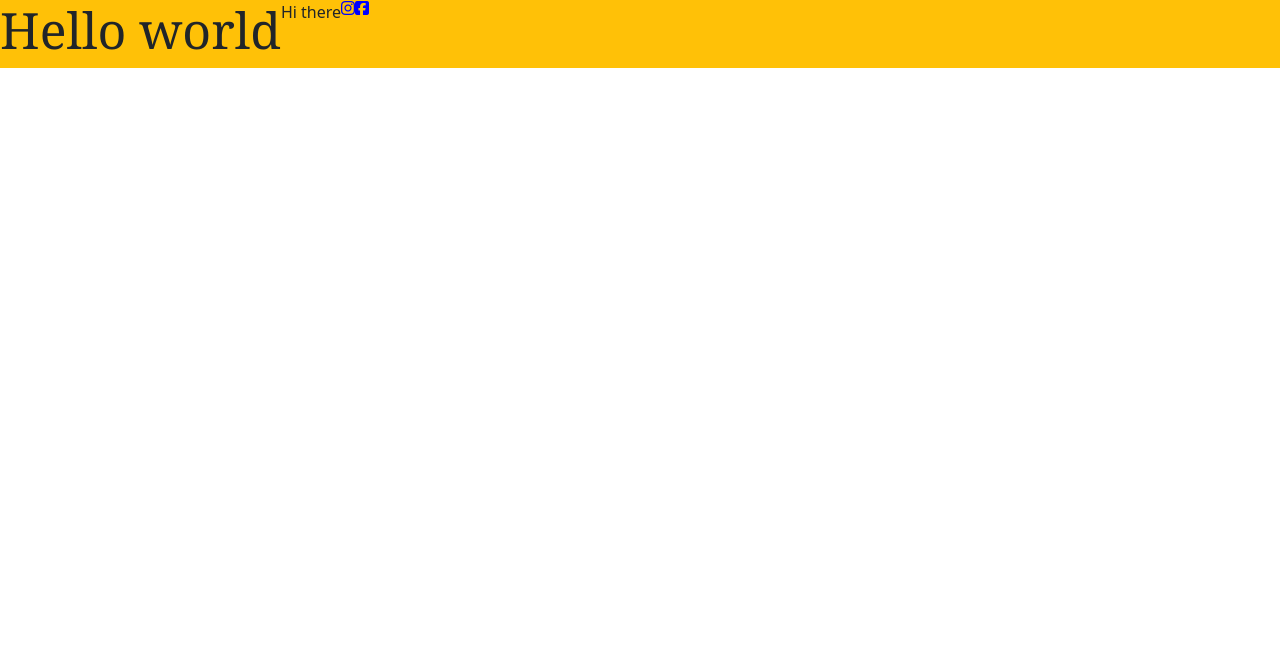
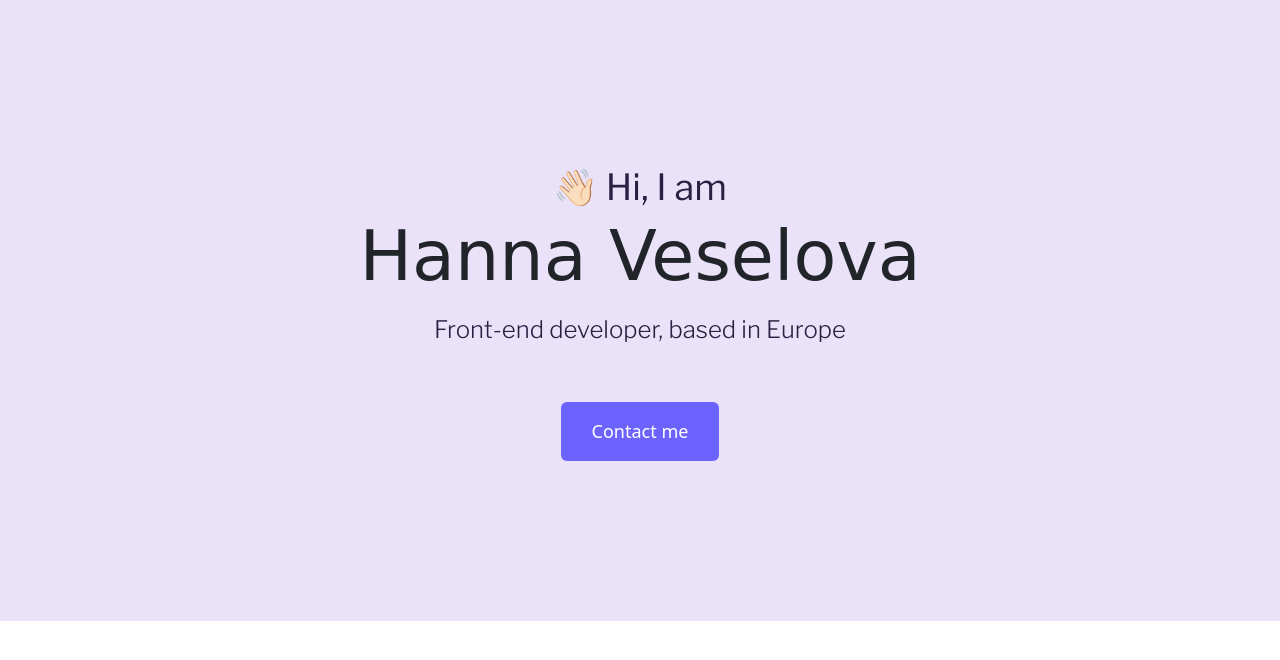
Before and after one commit to boxdigi/Responsive-W4, a plain HTML site: page index.html in a window 1280 px wide. Drawn offline with nearby package versions, Linux system fonts and the light colour scheme; a web font is replaced by a local one.

Commit message:
replaced content

```diff
--- a/index.html
+++ b/index.html
@@ -5,19 +5,28 @@
     <meta charset="UTF-8">
     <meta http-equiv="X-UA-Compatible" content="IE=edge">
     <meta name="viewport" content="width=device-width, initial-scale=1.0">
+    <title>Hanna,front-end develover</title>
     <link href="https://cdn.jsdelivr.net/npm/bootstrap@5.1.3/dist/css/bootstrap.min.css" rel="stylesheet"
         integrity="sha384-1BmE4kWBq78iYhFldvKuhfTAU6auU8tT94WrHftjDbrCEXSU1oBoqyl2QvZ6jIW3" crossorigin="anonymous">
-    <script src="https://kit.fontawesome.com/967e140582.js" crossorigin="anonymous"></script>
+    <link rel="preconnect" href="https://fonts.googleapis.com">
+    <link rel="preconnect" href="https://fonts.gstatic.com" crossorigin>
+    <link
+        href="https://fonts.googleapis.com/css2?family=Averia+Serif+Libre:wght@400;700&family=Libre+Franklin:wght@300;400;700&display=swap"
+        rel="stylesheet">
     <link rel="stylesheet" href="/style/content.css">
-    <title>Document</title>
+    <script src="https://cdn.jsdelivr.net/npm/bootstrap@5.1.3/dist/js/bootstrap.bundle.min.js"
+        integrity="sha384-ka7Sk0Gln4gmtz2MlQnikT1wXgYsOg+OMhuP+IlRH9sENBO0LRn5q+8nbTov4+1p"
+        crossorigin="anonymous"></script>
 </head>
 
 <body>
-    <div class="d-flex bg-warning">
-        <h1>Hello world</h1>
-        <p>Hi there </p>
-        <i class="fa-brands fa-instagram"></i>
-        <i class="fa-brands fa-square-facebook"></i>
+    <div class="hero">
+        <p>👋🏻 Hi, I am</p>
+        <h1>Hanna Veselova</h1>
+        <h2 class="mb-5">Front-end developer, based in Europe</h2>
+        <div>
+            <a href="#" class="btn btn-branding">Contact me</a>
+        </div>
     </div>
 </body>
 
--- a/style/content.css
+++ b/style/content.css
@@ -1,8 +1,46 @@
-h1 {
-    font-size: 50px;
-    font-family: Georgia, 'Times New Roman', Times, serif;
+:root {
+    --branding-color: #6c63ff;
+    --text-color: #272142;
+    --main-font-family: 'Averia Serif Libre', cursive;
+    --secondary-font-family: 'Libre Franklin', sans-serif;
 }
 
-.fa-brands {
-    color: blue;
+h1 {
+    font-size: 70px;
+    font-family: var(--main-font-family);
 }
+
+p {
+    font-family: var(--secondary-font-family);
+    font-weight: normal;
+}
+
+.hero {
+    background: #e8e1f8f1;
+    text-align: center;
+    padding: 160px 20px
+}
+
+.hero p {
+    font-size: 36px;
+    font-weight: normal;
+    margin: 0;
+    color: var(--text-color);
+}
+
+.hero h2 {
+    color: var(--text-color);
+    line-height: 2;
+    font-weight: lighter;
+    font-size: 24px;
+    font-family: var(--secondary-font-family);
+}
+
+.btn-branding {
+    background: var(--branding-color);
+    border-radius: 6px;
+    color: white;
+    font-size: 18px;
+    line-height: 27px;
+    padding: 15px 30px;
+}
```
